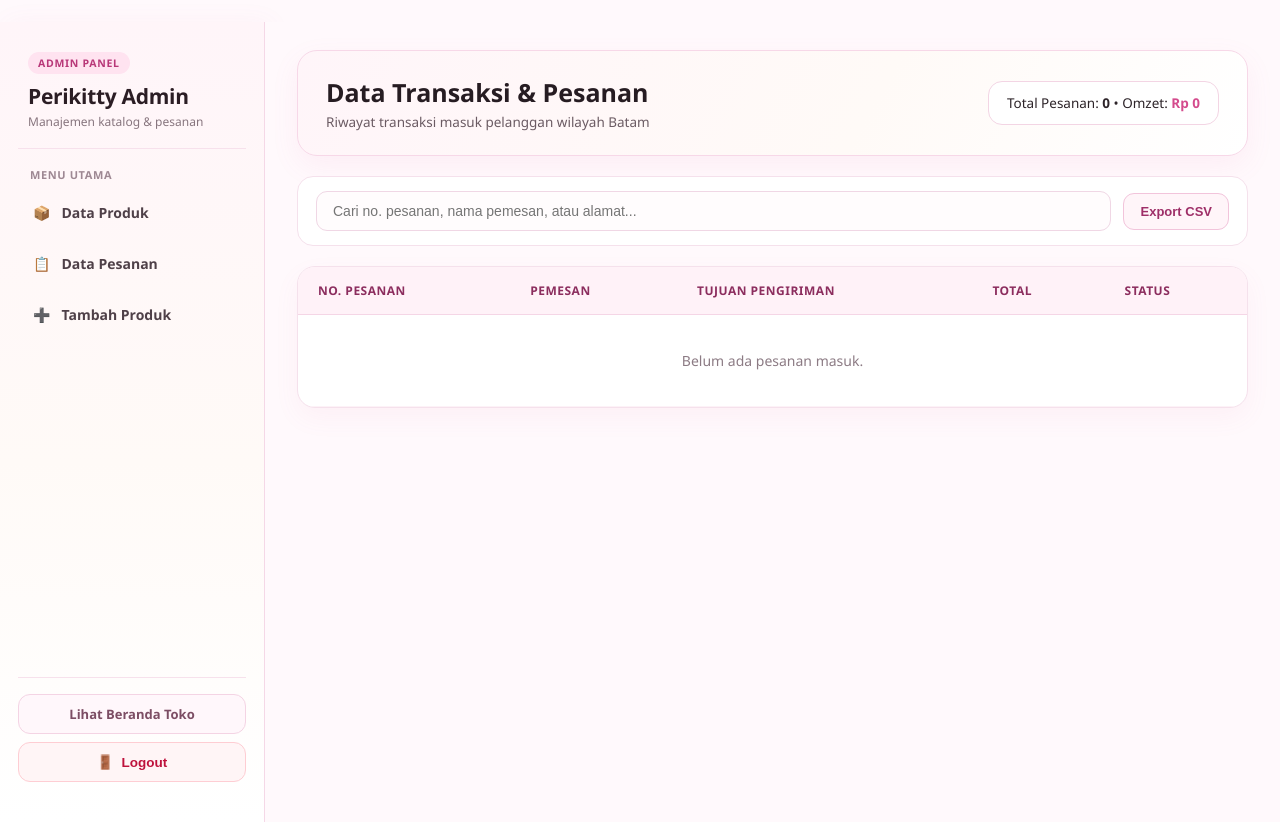
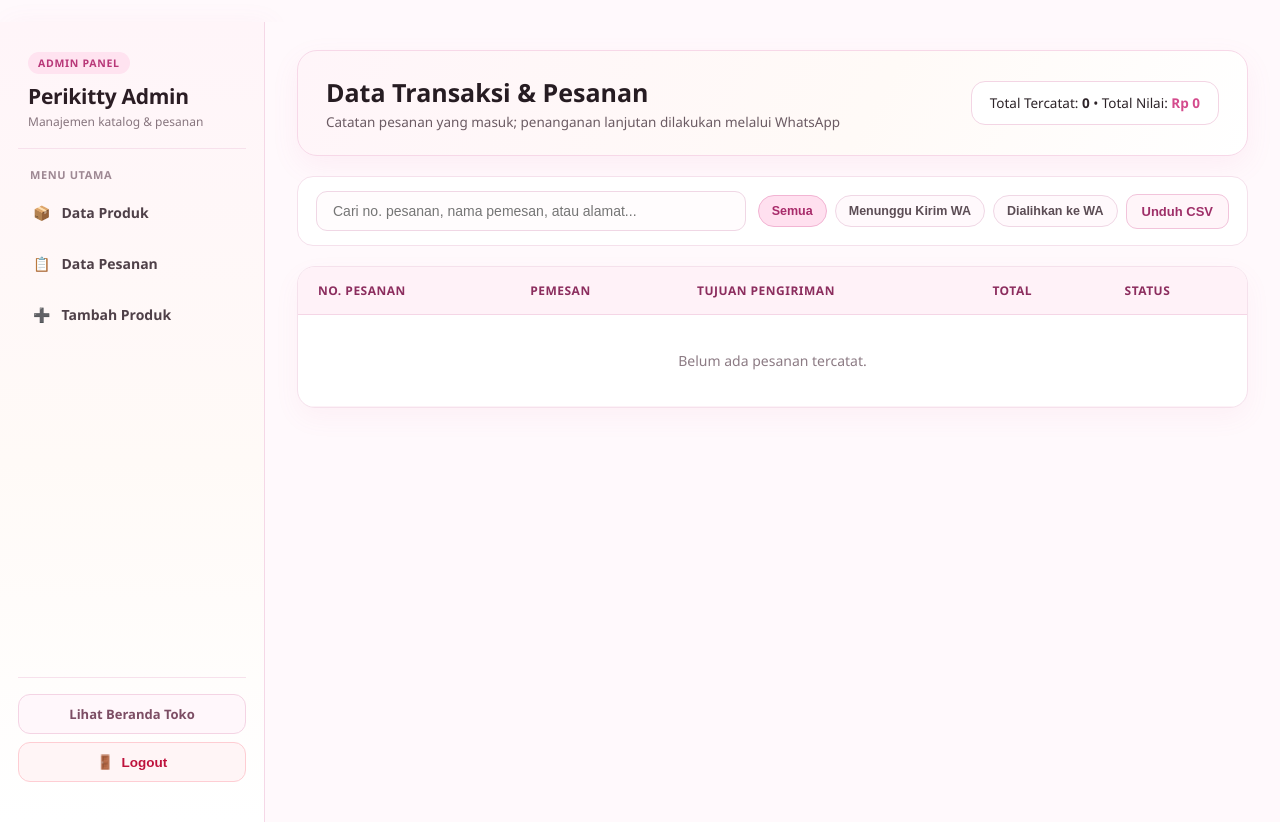
Before and after one commit to RPL3-ANGKATAN12/perikitty, a Laravel app: template resources/views/admin/orders.blade.php in a window 1280 px wide. Run offline with Laravel 12, Linux system fonts and the light colour scheme; the template is opened without the code that fills it, so the values that code supplies are empty.

Commit message:
Sesuaikan alur konfirmasi WA dan hilangkan status diproses di data pesanan

```diff
--- a/resources/views/admin/orders.blade.php
+++ b/resources/views/admin/orders.blade.php
@@ -50,11 +50,32 @@
         color: #261c22;
         outline: none;
     }
+    .ord-filter-group {
+        display: flex;
+        gap: 8px;
+        flex-wrap: wrap;
+        align-items: center;
+    }
+    .ord-chip {
+        border: 1px solid #f0d7e5;
+        background: #fff9fc;
+        color: #5c4d55;
+        padding: 8px 13px;
+        border-radius: 999px;
+        font-size: 12.5px;
+        font-weight: 700;
+        cursor: pointer;
+    }
+    .ord-chip.active {
+        background: #ffe0ef;
+        color: #a82b6a;
+        border-color: #f2b4d3;
+    }
     .ord-btn-csv {
         background: #fff5f9;
         color: #9e2f68;
         border: 1.5px solid #f2c4db;
-        padding: 10px 16px;
+        padding: 9px 15px;
         border-radius: 11px;
         font-weight: 700;
         font-size: 13px;
@@ -82,13 +103,17 @@
     table.ord-tbl tbody tr:hover { background: #fff9fc; }
     table.ord-tbl tbody td { padding: 15px 20px; font-size: 14px; color: #3b3036; }
     .ord-badge {
-        background: #e0f2fe;
-        color: #0369a1;
+        background: #dcfce7;
+        color: #166534;
         padding: 5px 12px;
         border-radius: 999px;
         font-size: 12px;
         font-weight: 700;
         display: inline-block;
+    }
+    .ord-badge.pending {
+        background: #fef3c7;
+        color: #92400e;
     }
 </style>
 
@@ -96,17 +121,22 @@
     <div class="ord-hero">
         <div>
             <h1 class="ord-title">Data Transaksi &amp; Pesanan</h1>
-            <p class="ord-sub">Riwayat transaksi masuk pelanggan wilayah Batam</p>
+            <p class="ord-sub">Catatan pesanan yang masuk; penanganan lanjutan dilakukan melalui WhatsApp</p>
         </div>
         <div class="ord-summary-box">
-            Total Pesanan: <strong>{{ $orders->count() }}</strong> &bull;
-            Omzet: <strong style="color: #d44b8d;">Rp {{ number_format($orders->sum('total'), 0, ',', '.') }}</strong>
+            Total Tercatat: <strong>{{ $orders->count() }}</strong> &bull;
+            Total Nilai: <strong style="color: #d44b8d;">Rp {{ number_format($orders->sum('total'), 0, ',', '.') }}</strong>
         </div>
     </div>
 
     <div class="ord-toolbar">
         <input type="text" id="orderSearch" class="ord-search" placeholder="Cari no. pesanan, nama pemesan, atau alamat..." oninput="filterOrders()">
-        <button type="button" onclick="exportOrdersCsv()" class="ord-btn-csv">Export CSV</button>
+        <div class="ord-filter-group">
+            <button type="button" class="ord-chip active" onclick="setOrderFilter('all', this)">Semua</button>
+            <button type="button" class="ord-chip" onclick="setOrderFilter('pending', this)">Menunggu Kirim WA</button>
+            <button type="button" class="ord-chip" onclick="setOrderFilter('wa', this)">Dialihkan ke WA</button>
+            <button type="button" onclick="exportOrdersCsv()" class="ord-btn-csv">Unduh CSV</button>
+        </div>
     </div>
 
     <div class="ord-card">
@@ -122,7 +152,21 @@
             </thead>
             <tbody>
                 @forelse($orders as $order)
-                <tr class="order-row" data-search="{{ strtolower(($order->order_number ?? '') . ' ' . ($order->name ?? '') . ' ' . ($order->address ?? '') . ' ' . ($order->district ?? '')) }}" data-order="{{ $order->order_number }}" data-name="{{ $order->name }}" data-total="{{ $order->total }}" data-status="{{ $order->status }}">
+                @php
+                    $rawStatus = trim((string) ($order->status ?? ''));
+                    $stLower = strtolower($rawStatus);
+                    $isDraft = $rawStatus === '' || str_contains($stLower, 'draft') || str_contains($stLower, 'draf') || str_contains($stLower, 'belum') || str_contains($stLower, 'menunggu') || str_contains($stLower, 'pending');
+                    $displayStatus = (str_contains($stLower, 'proses') || $rawStatus === '')
+                        ? ($isDraft ? 'Menunggu Kirim WA' : 'Terkirim ke WA')
+                        : $rawStatus;
+                @endphp
+                <tr class="order-row"
+                    data-group="{{ $isDraft ? 'pending' : 'wa' }}"
+                    data-search="{{ strtolower(($order->order_number ?? '') . ' ' . ($order->name ?? '') . ' ' . ($order->address ?? '') . ' ' . ($order->district ?? '') . ' ' . $displayStatus) }}"
+                    data-order="{{ $order->order_number }}"
+                    data-name="{{ $order->name }}"
+                    data-total="{{ $order->total }}"
+                    data-status="{{ $displayStatus }}">
                     <td style="font-weight: 700; color: #261c22;">{{ $order->order_number }}</td>
                     <td>
                         <strong>{{ $order->name }}</strong><br>
@@ -135,10 +179,10 @@
                         <span style="color: #6b5b63;">{{ $order->address }}</span>
                     </td>
                     <td style="color: #d44b8d; font-weight: 800; white-space: nowrap;">Rp {{ number_format($order->total, 0, ',', '.') }}</td>
-                    <td><span class="ord-badge">{{ $order->status }}</span></td>
+                    <td><span class="ord-badge {{ $isDraft ? 'pending' : '' }}">{{ $displayStatus }}</span></td>
                 </tr>
                 @empty
-                <tr><td colspan="5" style="padding: 36px; text-align: center; color: #8c7b84;">Belum ada pesanan masuk.</td></tr>
+                <tr><td colspan="5" style="padding: 36px; text-align: center; color: #8c7b84;">Belum ada pesanan tercatat.</td></tr>
                 @endforelse
             </tbody>
         </table>
@@ -146,11 +190,21 @@
 </div>
 
 <script>
+    let orderGroupFilter = 'all';
+    function setOrderFilter(group, btn) {
+        orderGroupFilter = group;
+        document.querySelectorAll('.ord-chip').forEach(el => el.classList.remove('active'));
+        btn.classList.add('active');
+        filterOrders();
+    }
     function filterOrders() {
         const q = (document.getElementById('orderSearch').value || '').toLowerCase().trim();
         document.querySelectorAll('.order-row').forEach(row => {
             const hay = row.dataset.search || '';
-            row.style.display = (!q || hay.includes(q)) ? '' : 'none';
+            const grp = row.dataset.group || 'wa';
+            const matchSearch = !q || hay.includes(q);
+            const matchGroup = orderGroupFilter === 'all' || grp === orderGroupFilter;
+            row.style.display = (matchSearch && matchGroup) ? '' : 'none';
         });
     }
     function exportOrdersCsv() {
```
Also changed, not shown: resources/views/checkout/index.blade.php (+60 -39 lines).
